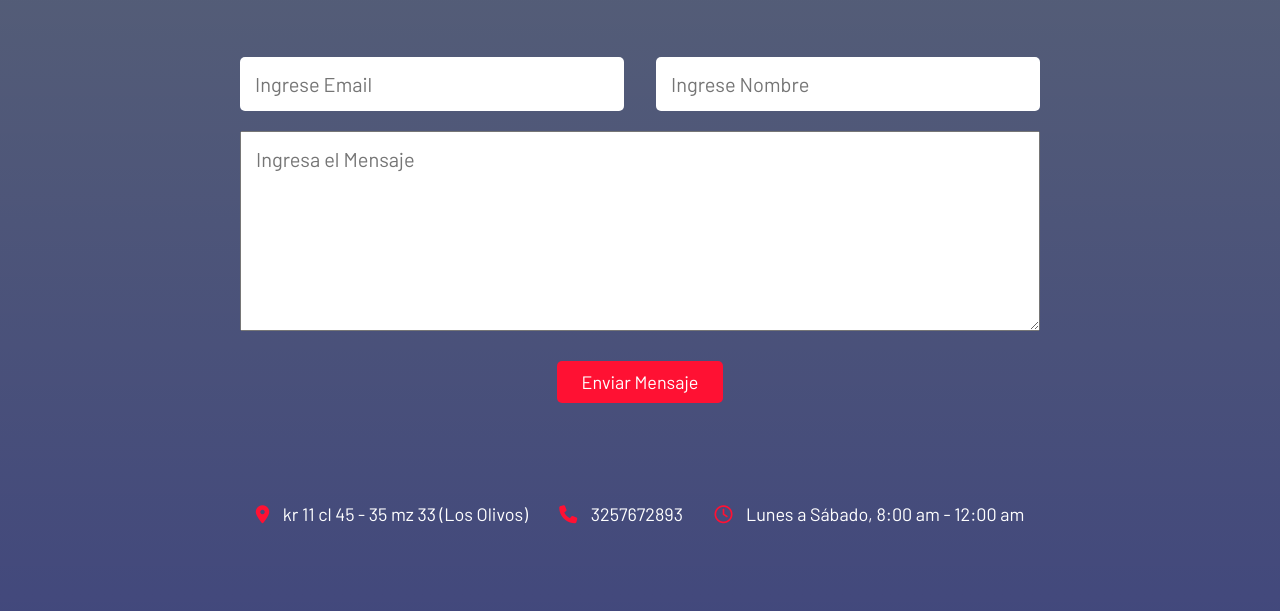
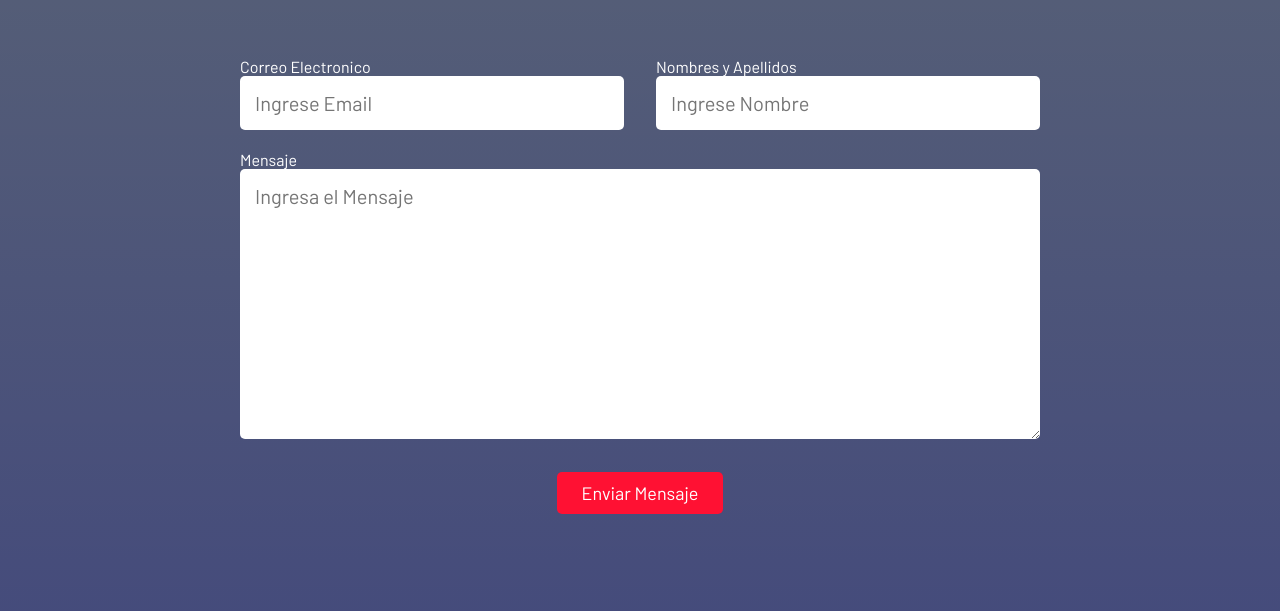
Before and after one commit to 11julio11/GYM-CLEMENCIA-FITNESS-, a plain HTML site: page index.html in a window 1280 px wide. Shown: the part 5106-5717 px from the top of the page. Drawn offline with Linux system fonts and the light colour scheme; files whose address does not match are found by name.

Commit message:
implemetacion de metodo de envio del formulario

```diff
--- a/css/index.css
+++ b/css/index.css
@@ -592,7 +592,8 @@ body {
     width: 48%;
 }
 
-.contacto .fila input {
+.contacto .fila .col input,
+.contacto .mensaje textarea {
     width: 100%;
     padding: 15px;
     border: none;
@@ -601,17 +602,11 @@ body {
     outline: none;
 }
 
-.contacto textarea {
-    display: block;
+.contacto .mensaje {
     margin-top: 20px;
-    padding: 15px;
-    font-size: 20px;
-    outline: none;
-    width: 100%;
-    height: 200px;
 }
 
-.contacto button {
+.contacto .mensaje button {
     display: block;
     width: fit-content;
     margin: auto;
@@ -633,7 +628,7 @@ body {
     text-align: center;
 }
 
-.contacto i {
+.contacto .fila-datos .col i {
     color: #ff1133;
     display: inline-block;
     margin-right: 10px;
--- a/index.html
+++ b/index.html
@@ -334,18 +334,25 @@
                     <h2>CONTACTO</h2>
                 </div>
             </div>
+            <form action="https://formsubmit.co/romerojesusdavid76@gmail.com" method="POST">
                 <div class="fila">
                     <div class="col">
-                    <input type="text" placeholder="Ingrese Email">
+                        <label>Correo Electronico</label>
+                        <input type="email" name="email" placeholder="Ingrese Email">
                     </div>
                     <div class="col">
-                    <input type="text" placeholder="Ingrese Nombre">
+                        <label>Nombres y Apellidos</label>
+                        <input type="text" name="fullname" placeholder="Ingrese Nombre">
                     </div>
                 </div>
                 <div class="mensaje">
-                <textarea name="" id="" cols="30" rows="10" placeholder="Ingresa el Mensaje"></textarea>
-                <button>Enviar Mensaje</button>
+                    <label>Mensaje</label>
+                    <textarea name="message" rows="10" placeholder="Ingresa el Mensaje"></textarea>
+                    <button type="submit">Enviar Mensaje</button>
                 </div>
+                <input type="hidden" name="_next" value="https://lucent-kitsune-13784e.netlify.app">
+                <input type="hidden" name="_captcha" value="false">
+            </form>
             <div class="fila-datos">
                 <div class="col">
                     <i class="fa-solid fa-location-dot"></i>
@@ -361,7 +368,6 @@
                 </div>
             </div>
         </div>
-
     </section>
 
     <footer>
```
Lines whose indentation alone changed are shown as unchanged.
